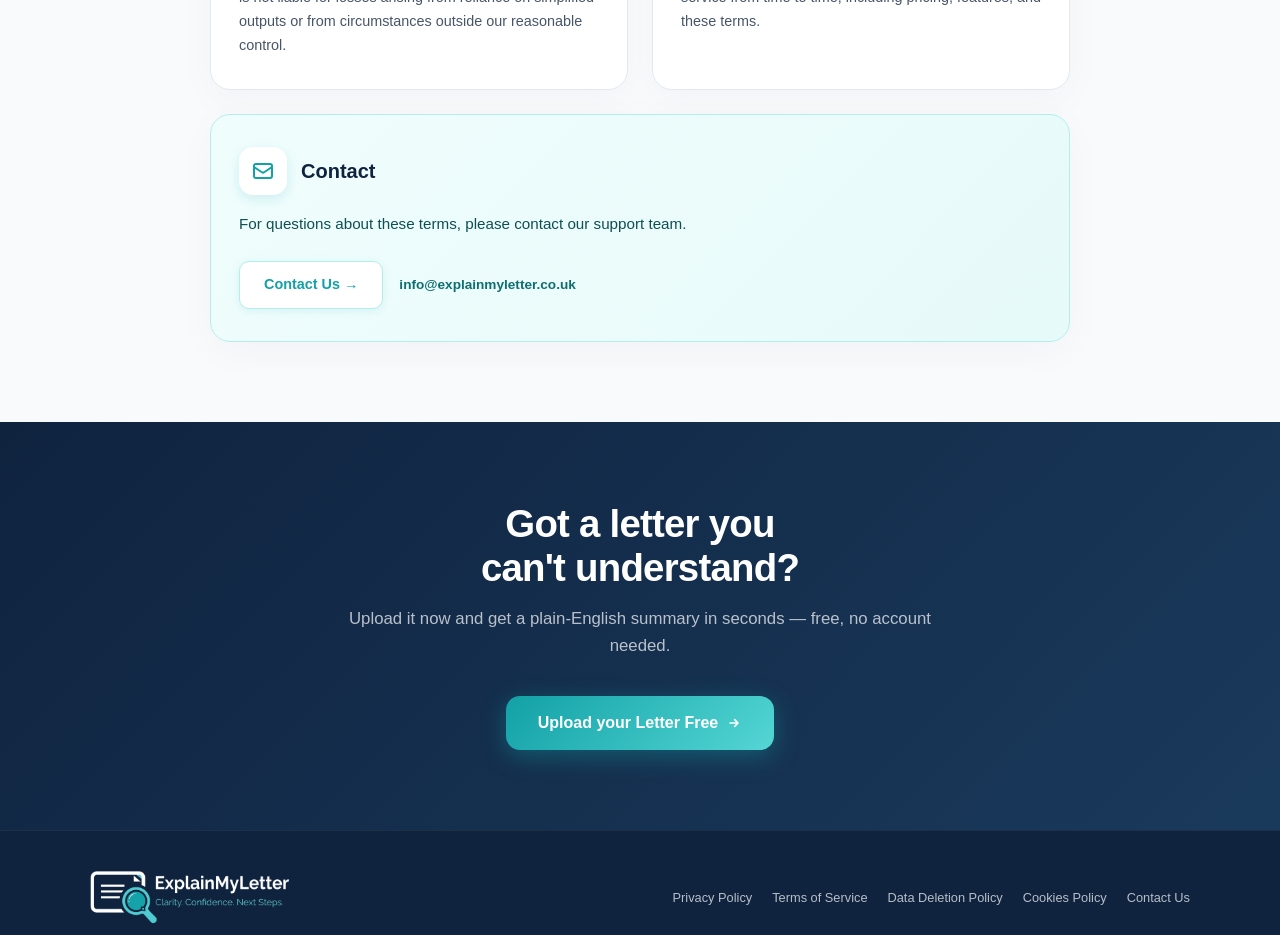
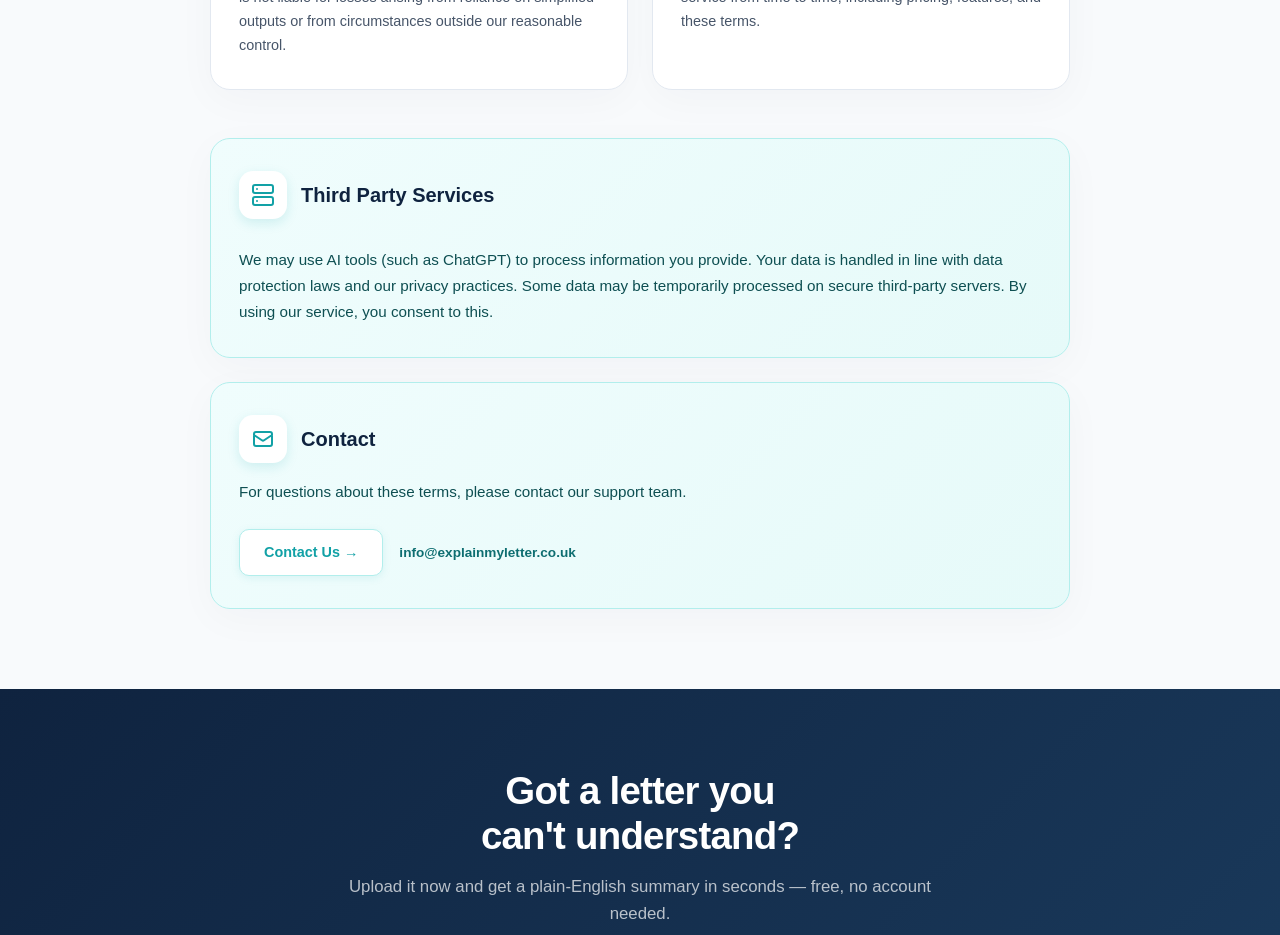
Before and after one commit to justfordeployment123/summary, a Next.js app: page /policies/terms-of-service in a window 1280 px wide. Shown: the part 1660-2595 px from the top of the page. Built offline with nearby package versions, Linux system fonts and the light colour scheme.

Commit message:
Fixed the terms of service page

```diff
--- a/src/app/(public)/policies/terms-of-service/page.tsx
+++ b/src/app/(public)/policies/terms-of-service/page.tsx
@@ -359,8 +359,56 @@ export default function TermsOfServicePage() {
                                 </p>
                             </div>
                         </div>
-
-                        {/* Section 6: Contact */}
+                        {/* Section 6: Third Party Services */}
+                        <div
+                            className="policy-card animate-fade-up"
+                            style={{
+                                animationDelay: "700ms",
+                                background: "linear-gradient(135deg,#f0fdfd,#e6faf9)",
+                                borderColor: "#b2eeec",
+                                marginTop: "24px",
+                            }}
+                        >
+                            <div style={{ display: "flex", alignItems: "center", gap: 14, marginBottom: 12 }}>
+                                <div
+                                    style={{
+                                        width: 48,
+                                        height: 48,
+                                        borderRadius: 14,
+                                        background: "#fff",
+                                        display: "flex",
+                                        alignItems: "center",
+                                        justifyContent: "center",
+                                        flexShrink: 0,
+                                        boxShadow: "0 4px 12px rgba(18,161,166,0.15)",
+                                    }}
+                                >
+                                    {/* Server / Data Icon */}
+                                    <svg
+                                        width="24"
+                                        height="24"
+                                        viewBox="0 0 24 24"
+                                        fill="none"
+                                        stroke="#12A1A6"
+                                        strokeWidth="2"
+                                        strokeLinecap="round"
+                                        strokeLinejoin="round"
+                                    >
+                                        <rect x="2" y="2" width="20" height="8" rx="2" ry="2" />
+                                        <rect x="2" y="14" width="20" height="8" rx="2" ry="2" />
+                                        <line x1="6" y1="6" x2="6.01" y2="6" />
+                                        <line x1="6" y1="18" x2="6.01" y2="18" />
+                                    </svg>
+                                </div>
+                                <h2 style={{ fontSize: "1.25rem", fontWeight: 800, color: "#0F233F", margin: 0 }}>Third Party Services</h2>
+                            </div>
+                            <p style={{ fontSize: "0.95rem", color: "#0e4f52", lineHeight: 1.7, margin: 0 }}>
+                                We may use AI tools (such as ChatGPT) to process information you provide. Your data is handled in line with data
+                                protection laws and our privacy practices. Some data may be temporarily processed on secure third-party servers. By
+                                using our service, you consent to this.
+                            </p>
+                        </div>
+                        {/* Section 7: Contact */}
                         <div
                             className="policy-card animate-fade-up"
                             style={{ animationDelay: "600ms", background: "linear-gradient(135deg,#f0fdfd,#e6faf9)", borderColor: "#b2eeec" }}
@@ -431,6 +479,8 @@ export default function TermsOfServicePage() {
                                 </span>
                             </div>
                         </div>
+                        {/* Section 7; Third Party */}
+                        {/* We may use AI tools (such as ChatGPT) to process information you provide. Your data is handled in line with data protection laws and our privacy practices. Some data may be temporarily processed on secure third-party servers. By using our service, you consent to this. */}
                     </div>
                 </div>
             </div>
```
